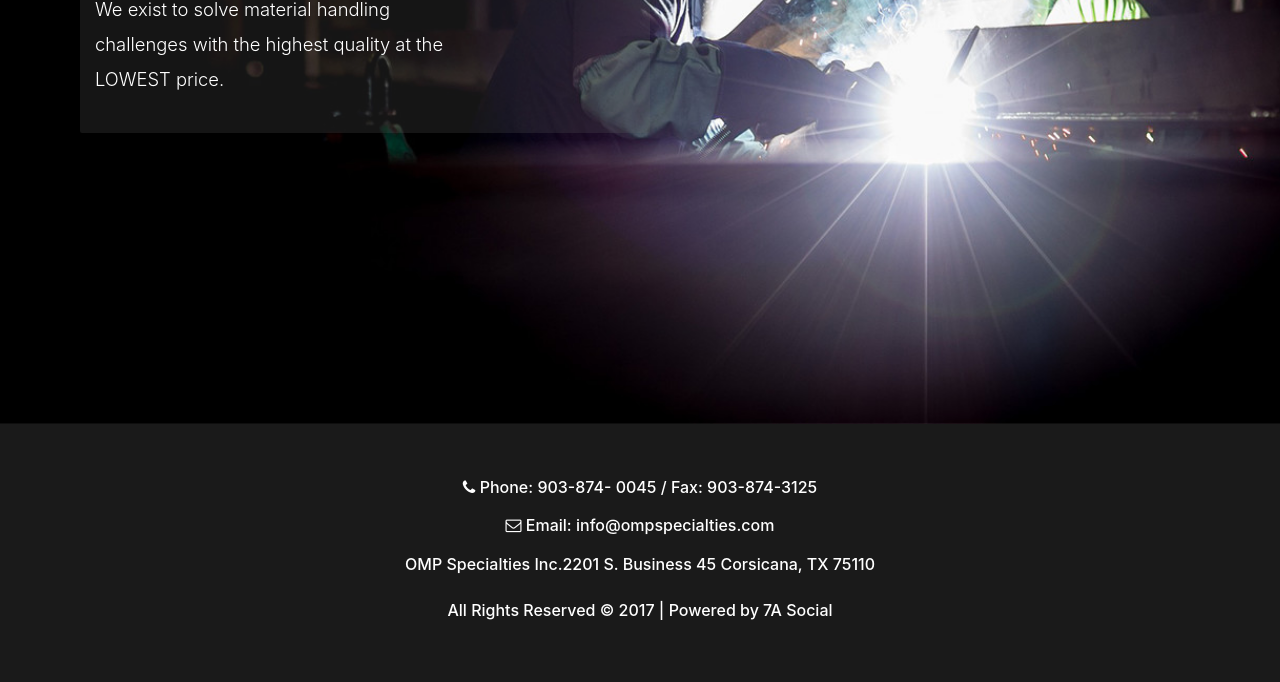
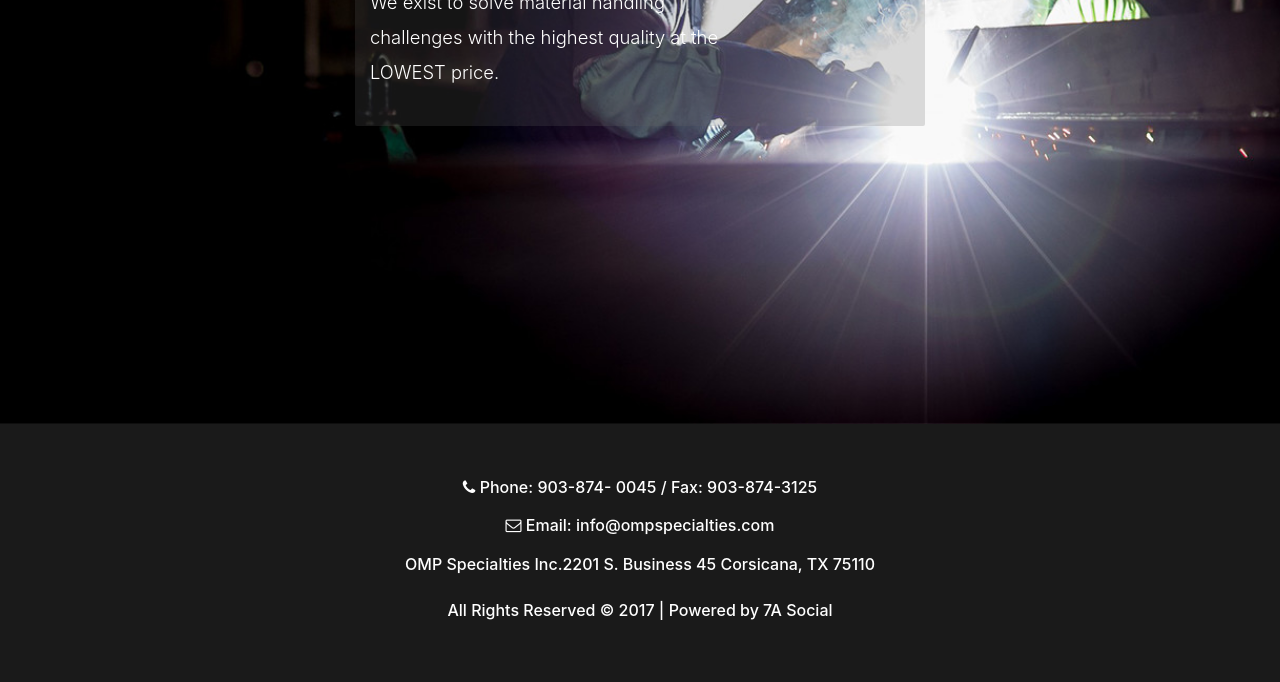
Before and after one commit to KeySystemsDev/OMP, a website with bundled scripts: page index.html in a window 1280 px wide. Shown: the part 376-1058 px from the top of the page. Built offline with nearby package versions, Linux system fonts and the light colour scheme.

Commit message:
listo home

```diff
--- a/css/style.css
+++ b/css/style.css
@@ -229,6 +229,9 @@ select.form-control:not([size]):not([multiple]) {
     box-shadow: inset 0 0 10px 3px transparent;
 }
 
+.mthomep{
+    margin-top: 18%;
+}
 
 
 
@@ -277,6 +280,9 @@ select.form-control:not([size]):not([multiple]) {
     #map{
         height:750px;
     }
+    .mthomep{
+        margin-top: 25%;
+    }
 }
 
 @media (min-width: 992px){
--- a/index.html
+++ b/index.html
@@ -63,9 +63,9 @@
     </nav>
 
     <header class="masthead text-center text-white d-flex" style="background-image: url(img/home/home.jpg);">
-      <div class="container my-auto">
+      <div class="container">
         <div class="row">
-          <div class="col-lg-6 t_left box-index">
+          <div class="col-lg-6 t_left box-index mx-auto mthomep">
             <h2 class="text-1-index fw900">
               Our Purpose
             </h2>
```
Also changed, not shown: contact.html (+3 -5 lines).
